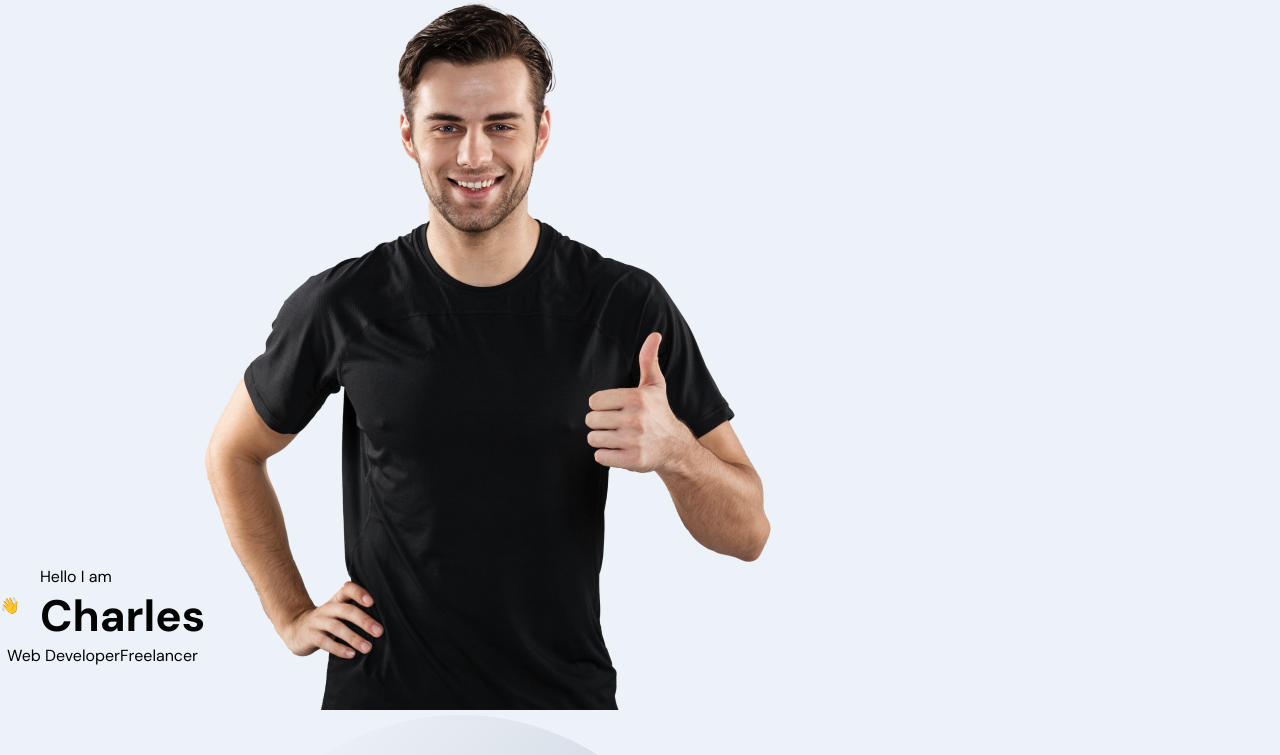
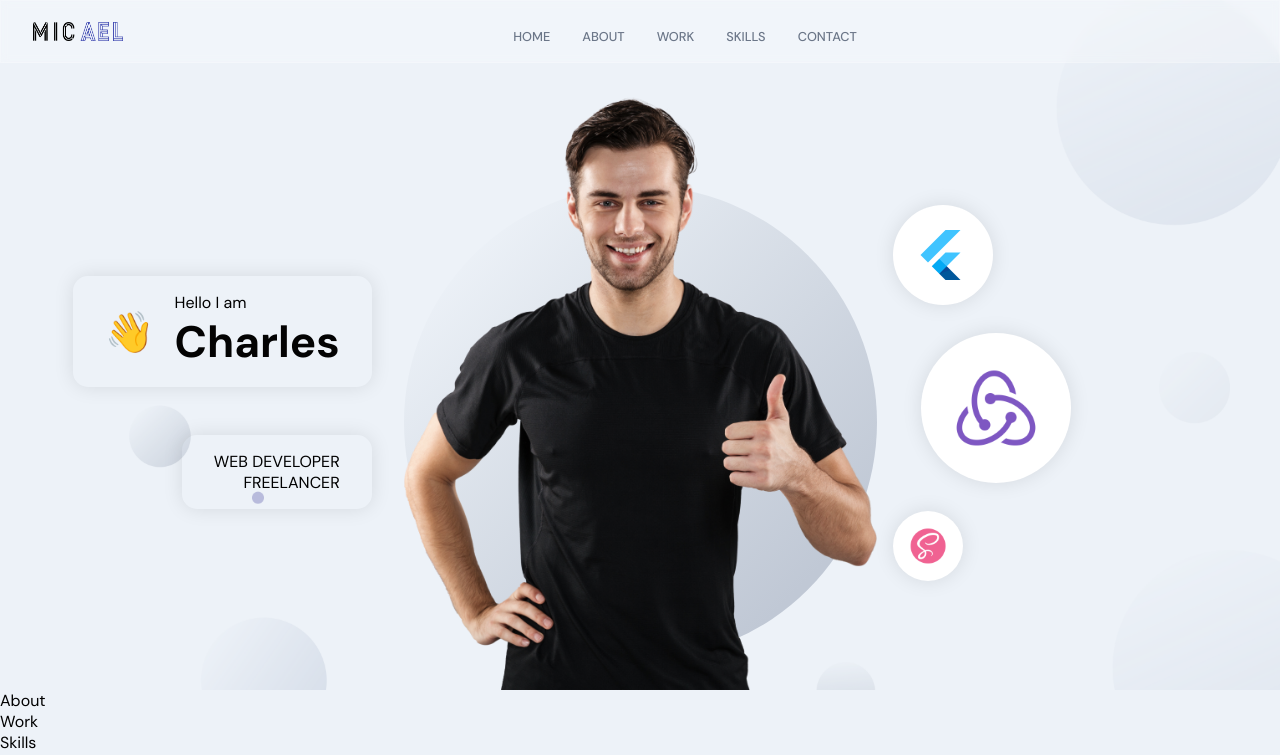
Before and after one commit to CharlesMariga/JSM-portfolio, a React (Create React App) app in the folder client/: page / in a window 1280 px wide. Shown: the top 755 px of the page. Built offline with nearby package versions, Linux system fonts and the light colour scheme.

Commit message:
Finished the header section

```diff
--- a/client/src/App.js
+++ b/client/src/App.js
@@ -6,7 +6,7 @@
 export default function App() {
   return (
     <div className="app">
-      {/* <Navbar /> */}
+      <Navbar />
       <Header />
       <About />
       <Work />
--- a/client/src/containers/Header/Header.jsx
+++ b/client/src/containers/Header/Header.jsx
@@ -16,7 +16,7 @@
 
 const Header = () => {
   return (
-    <div className="app_header app__flex">
+    <div id="home" className="app__header app__flex">
       <motion.div
         whileInView={{ x: [-100, 0], opacity: [0, 1] }}
         transition={{ duration: 0.5 }}
@@ -53,7 +53,17 @@
         />
       </motion.div>
 
-      <motion.div variant={scaleVariants}></motion.div>
+      <motion.div
+        variant={scaleVariants}
+        whileInView={scaleVariants.whileInView}
+        className="app__header-circles"
+      >
+        {[images.flutter, images.redux, images.sass].map((circle, index) => (
+          <div className="circle-cmp app__flex" key={`circle-${index}`}>
+            <img src={circle} alt="circle" />
+          </div>
+        ))}
+      </motion.div>
     </div>
   );
 };
--- a/client/src/containers/Header/Header.scss
+++ b/client/src/containers/Header/Header.scss
@@ -0,0 +1,190 @@
+#home {
+  position: relative;
+  background-image: url("../../assets/bgIMG.png");
+  background-size: cover;
+  background-position: center;
+  background-repeat: repeat;
+}
+
+.app {
+  &__wrapper {
+    padding: 0;
+
+    .copyright {
+      display: none;
+    }
+  }
+
+  &__header {
+    flex: 1;
+    width: 100%;
+    height: 100%;
+    flex-direction: row;
+    padding: 6rem 2rem 0;
+
+    @media screen and (min-width: 2000px) {
+      padding-top: 8rem;
+    }
+
+    @media screen and (max-width: 1200px) {
+      flex-direction: column;
+    }
+
+    @media screen and (max-width: 450px) {
+      padding-top: 6rem 1rem 2rem;
+    }
+  }
+
+  &__header-info {
+    flex: 0.65;
+    display: flex;
+    flex-direction: column;
+    justify-content: flex-start;
+    align-items: flex-start;
+    height: 100%;
+    margin: 0 2rem;
+
+    @media screen and (max-width: 1200px) {
+      width: 100%;
+      margin-right: 0rem;
+    }
+  }
+
+  &__header-badge {
+    width: 100%;
+    display: flex;
+    justify-content: flex-end;
+    align-items: flex-end;
+    flex-direction: column;
+
+    @media screen and (max-width: 1200px) {
+      justify-content: flex-start;
+      align-items: flex-start;
+    }
+
+    .badge-cmp,
+    .tag-cmp {
+      padding: 1rem 2rem;
+      border: var(--white-color);
+      border-radius: 15px;
+      flex-direction: row;
+      width: auto;
+      box-shadow: 0 0 20px rgba(0, 0, 0, 0.1);
+    }
+
+    .tag-cmp {
+      flex-direction: column;
+      margin-top: 3rem;
+
+      p {
+        width: 100%;
+        text-transform: uppercase;
+        text-align: right;
+      }
+    }
+
+    span {
+      font-size: 2.5rem;
+
+      @media screen and (min-width: 2000px) {
+        font-size: 5rem;
+      }
+    }
+  }
+
+  &__header-circles {
+    flex: 0.75;
+    display: flex;
+    flex-direction: column;
+    justify-content: space-evenly;
+    align-items: flex-start;
+    height: 100%;
+    margin-left: 1rem;
+
+    div {
+      width: 100px;
+      height: 100px;
+      border-radius: 50%;
+      background-color: var(--white-color);
+      box-shadow: 0 0 20px rgba($color: #000000, $alpha: 0.1);
+
+      img {
+        width: 60%;
+        height: 60%;
+      }
+    }
+
+    div:nth-child(1) {
+      width: 100px;
+      height: 100px;
+    }
+
+    div:nth-child(2) {
+      margin: 1.75rem;
+      width: 150px;
+      height: 150px;
+    }
+
+    div:nth-child(3) {
+      width: 70px;
+      height: 70px;
+    }
+
+    @media screen and (min-width: 2000px) {
+      div:nth-child(1) {
+        width: 400px;
+        height: 400px;
+      }
+
+      div:nth-child(2) {
+        width: 170px;
+        height: 170px;
+      }
+
+      div:nth-child(3) {
+        width: 200px;
+        height: 200px;
+      }
+    }
+
+    @media screen and (max-width: 1200px) {
+      width: 100%;
+      flex-direction: row;
+      flex-wrap: wrap;
+      margin-left: 0;
+
+      div {
+        margin: 1rem;
+      }
+    }
+  }
+
+  &__header-img {
+    flex: 1;
+    height: 100%;
+    display: flex;
+    justify-content: flex-end;
+    align-items: flex-end;
+    position: relative;
+
+    img {
+      width: 100%;
+      object-fit: contain;
+      z-index: 1;
+    }
+
+    .overlay_circle {
+      position: absolute;
+      left: 0;
+      right: 0;
+      bottom: 0;
+      z-index: 0;
+      width: 100%;
+      height: 90%;
+
+      @media screen and (max-width: 1200px) {
+        margin: 2rem 0;
+      }
+    }
+  }
+}
```
